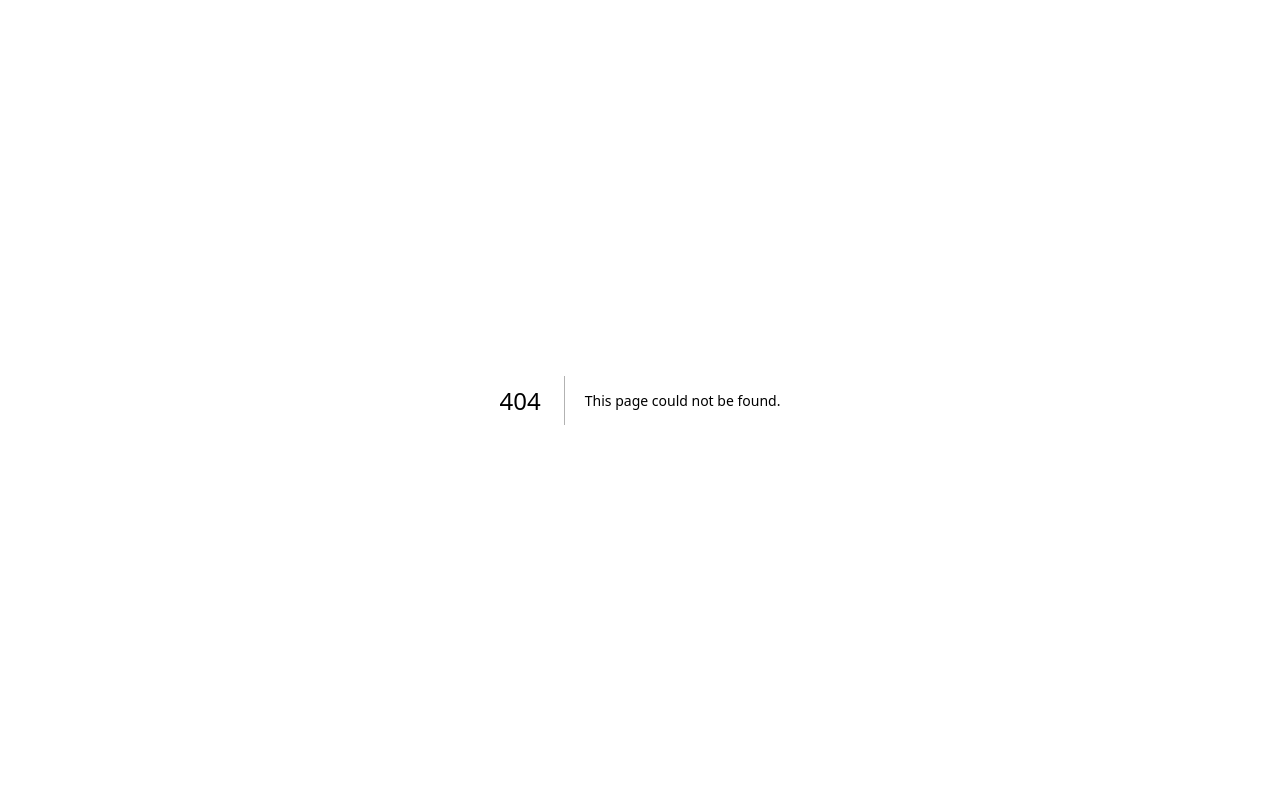
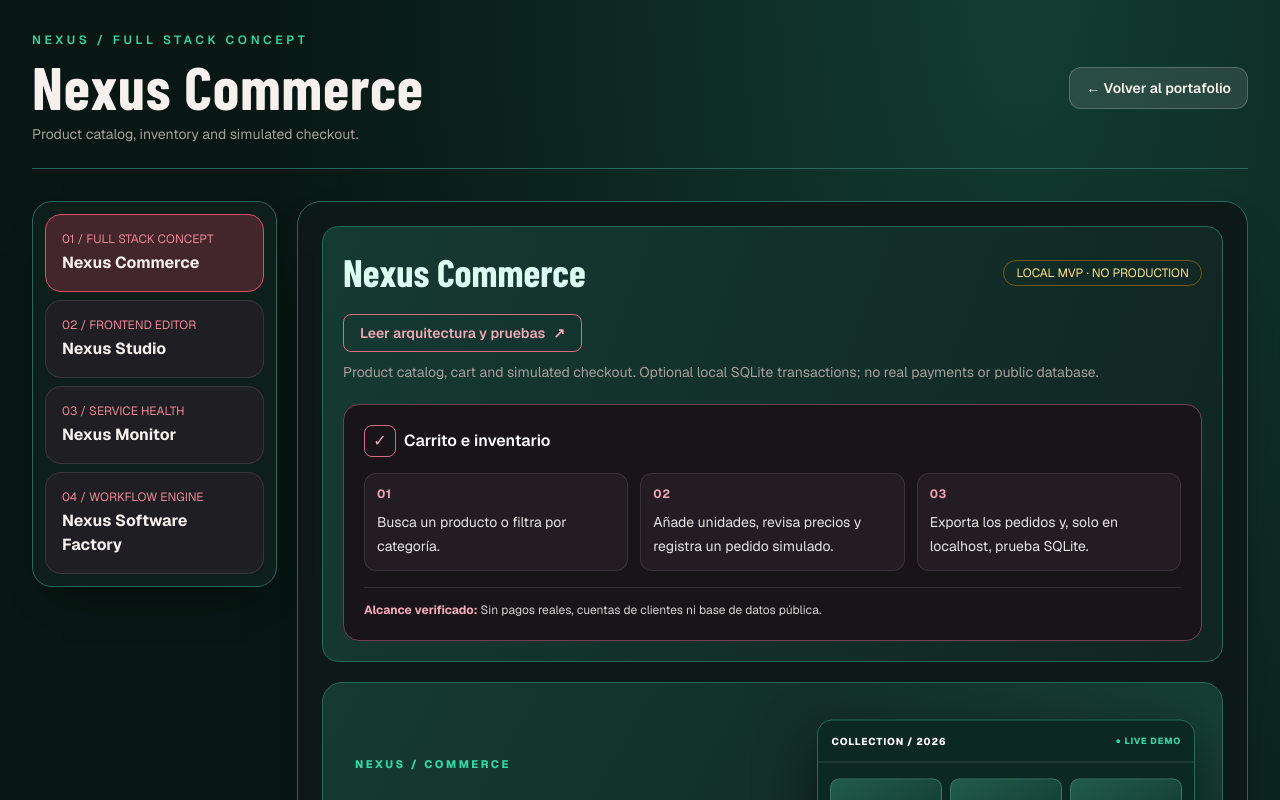
Before and after one commit to Dleteo/Nexus-AI, a Next.js app: page /labs/commerce in a window 1280 px wide. Before the commit this address had no page. Shown: the top 800 px of the page. Built offline with nearby package versions, Linux system fonts and the light colour scheme; a web font is replaced by a local one.

Commit message:
feat: give each engineering project its own standalone route

```diff
--- /dev/null
+++ b/app/labs/[lab]/page.tsx
@@ -0,0 +1,21 @@
+import type { Metadata } from "next";
+import { notFound } from "next/navigation";
+import LabsWorkspace, { type LabId } from "../../../components/labs/LabsWorkspace";
+
+const names: Record<LabId,string> = {
+  commerce:"Nexus Commerce",
+  studio:"Nexus Studio",
+  monitor:"Nexus Monitor",
+  factory:"Nexus Software Factory",
+};
+const isLab = (value:string):value is LabId => Object.hasOwn(names,value);
+export function generateStaticParams(){return Object.keys(names).map(lab=>({lab}));}
+export async function generateMetadata({params}:{params:Promise<{lab:string}>}):Promise<Metadata>{
+  const {lab}=await params;
+  return {title:(isLab(lab)?names[lab]:"Project")+" | Nexus AI"};
+}
+export default async function StandaloneLab({params}:{params:Promise<{lab:string}>}){
+  const {lab}=await params;
+  if(!isLab(lab))notFound();
+  return <LabsWorkspace initialLab={lab} standalone/>;
+}
```
